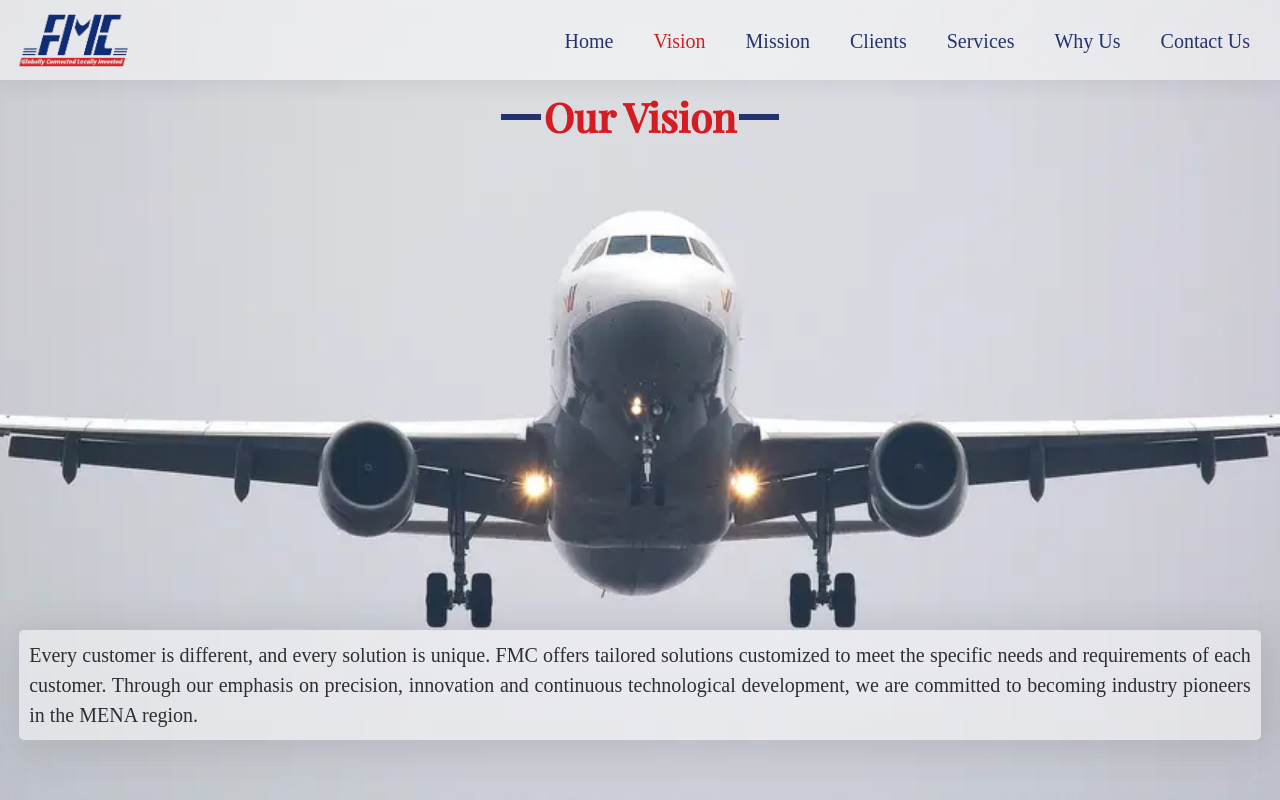
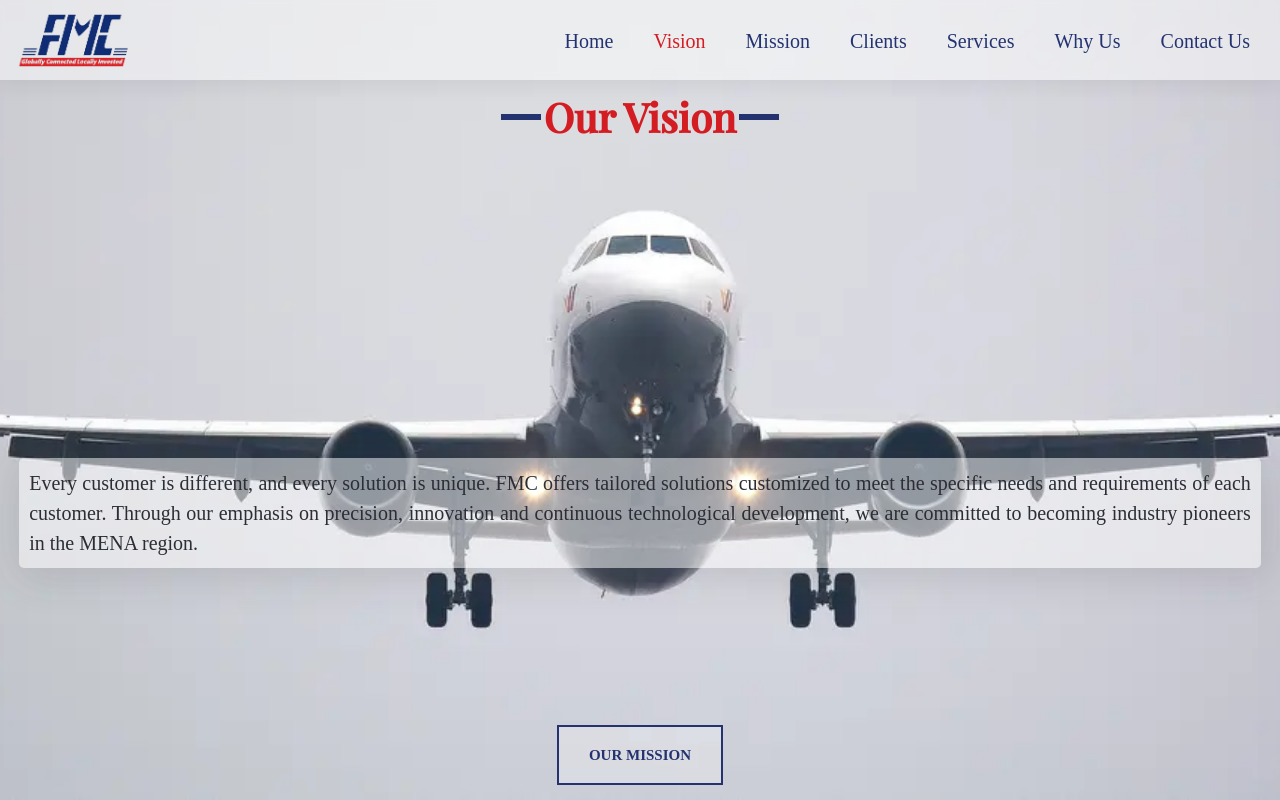
Before and after one commit to habibhamdoun/fmc-React, a React (Create React App) app: page /Vision in a window 1280 px wide. Built offline with nearby package versions, Linux system fonts and the light colour scheme.

Commit message:
vision btn added

```diff
--- a/src/components/About.jsx
+++ b/src/components/About.jsx
@@ -24,9 +24,11 @@ function About({isMobile}) {
           along individual logistics services, namely transport solutions,
           storage, distribution logistics and out sourcing solutions.
         </p>
-        <button className="btn btn--outline btn--primary about__btn">
-          <Link to="./Vision">Read More</Link>
-        </button>
+        <Link to='/Vision'>
+          <a className="btn btn--outline btn--primary about__btn">
+            Read More
+          </a>
+        </Link>
       </div>
       <img src={Image} data-aos={isMobile ? '' :"fade-left"} className="about__img" alt="" />
     </section>
--- a/src/components/Vision.jsx
+++ b/src/components/Vision.jsx
@@ -1,5 +1,6 @@
 import React from 'react';
 import { motion } from 'framer-motion';
+import { Link } from 'react-router-dom';
 
 
 const Vision = ({isMobile}) => {
@@ -20,6 +21,9 @@ const Vision = ({isMobile}) => {
     <div className="info__text">
         <p>Every customer is different, and every solution is unique.  FMC offers tailored solutions customized to meet the  specific needs and requirements of each customer.  Through our emphasis on precision, innovation and  continuous technological development, we are committed  to becoming industry pioneers in the MENA region.</p>
     </div>
+    <Link to='/Mission'>
+    <a className='btn btn--primary info__btn'>Our Mission</a>
+    </Link>
     </motion.section>
   )
 }
--- a/src/index.css
+++ b/src/index.css
@@ -621,8 +621,7 @@ input{
     align-self: flex-start;
   }
   .about {
-    margin: 2rem;
-    margin-top: 10rem;
+    margin-block: 8rem;
     height: 90vh;
   }
 }
@@ -639,7 +638,6 @@ input{
   background-repeat: no-repeat;
   width: 100vw;
   height: 100vh;
-  overflow-y: hidden;
   padding-top: 5rem;
   padding-bottom: 3rem;
 }
@@ -668,9 +666,11 @@ input{
   border-radius: 5px;
   overflow: hidden;
 }
+.info__btn{
+  background-color: #ffffff40;
+}
 @media screen and (min-width: 768px) {
   .info {
-    height: 100vh;
     padding-top: 0%;
     display: flex;
     flex-direction: column;
@@ -680,7 +680,6 @@ input{
     background-size: cover;
     background-repeat: no-repeat;
     background-position: center;
-    width: 100vw;
   }
   .info__title {
     text-align: center;
@@ -693,7 +692,6 @@ input{
     height: fit-content;
     margin-top: 15rem;
     overflow: scroll;
-    background-color: white;
     box-shadow: 4px 5px 42px 3px rgba(54, 54, 54, 0.16);
     -webkit-box-shadow: 4px 5px 42px 3px rgba(54, 54, 54, 0.16);
     -moz-box-shadow: 4px 5px 42px 3px rgba(54, 54, 54, 0.16);
```
